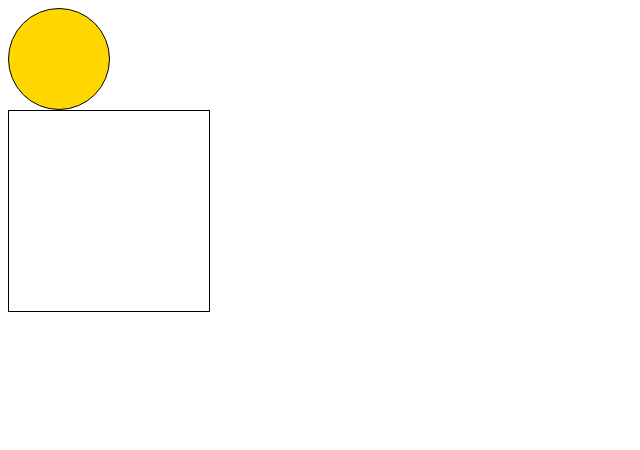
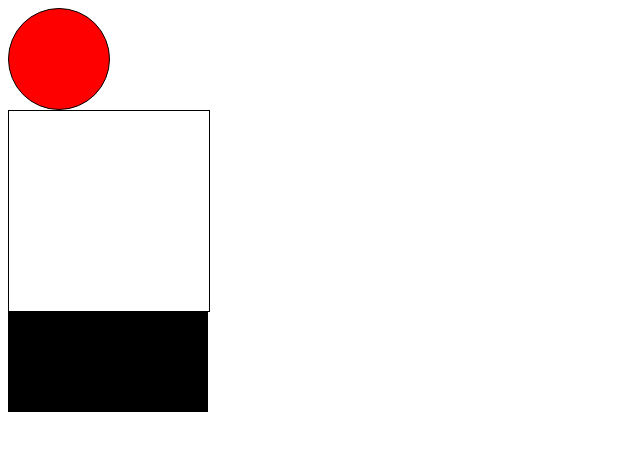
Before and after one commit to wnwn1320/git-drawing, a plain HTML site: page index.html in a window 1280 px wide. Shown: the whole page, without its empty margins (0-640 px from the left). Drawn offline with Linux system fonts and the light colour scheme.

Commit message:
leg done

```diff
--- a/index.html
+++ b/index.html
@@ -10,17 +10,23 @@
         height: 100px;
         border-radius: 50%;
         border: 1px solid #000;
-        background: gold;
+        background: red;
     }
     .body {
         width: 200px;
         height: 200px;
         border: 1px solid #000;
     }
+    .leg {
+        width: 200px;
+        height: 100px;
+        background: black;
+    }
 </style>
 </head>
 <body>
 <div class="head"></div>
 <div class="body"></div>
+<div class="leg"></div>
 </body>
 </html>
```
